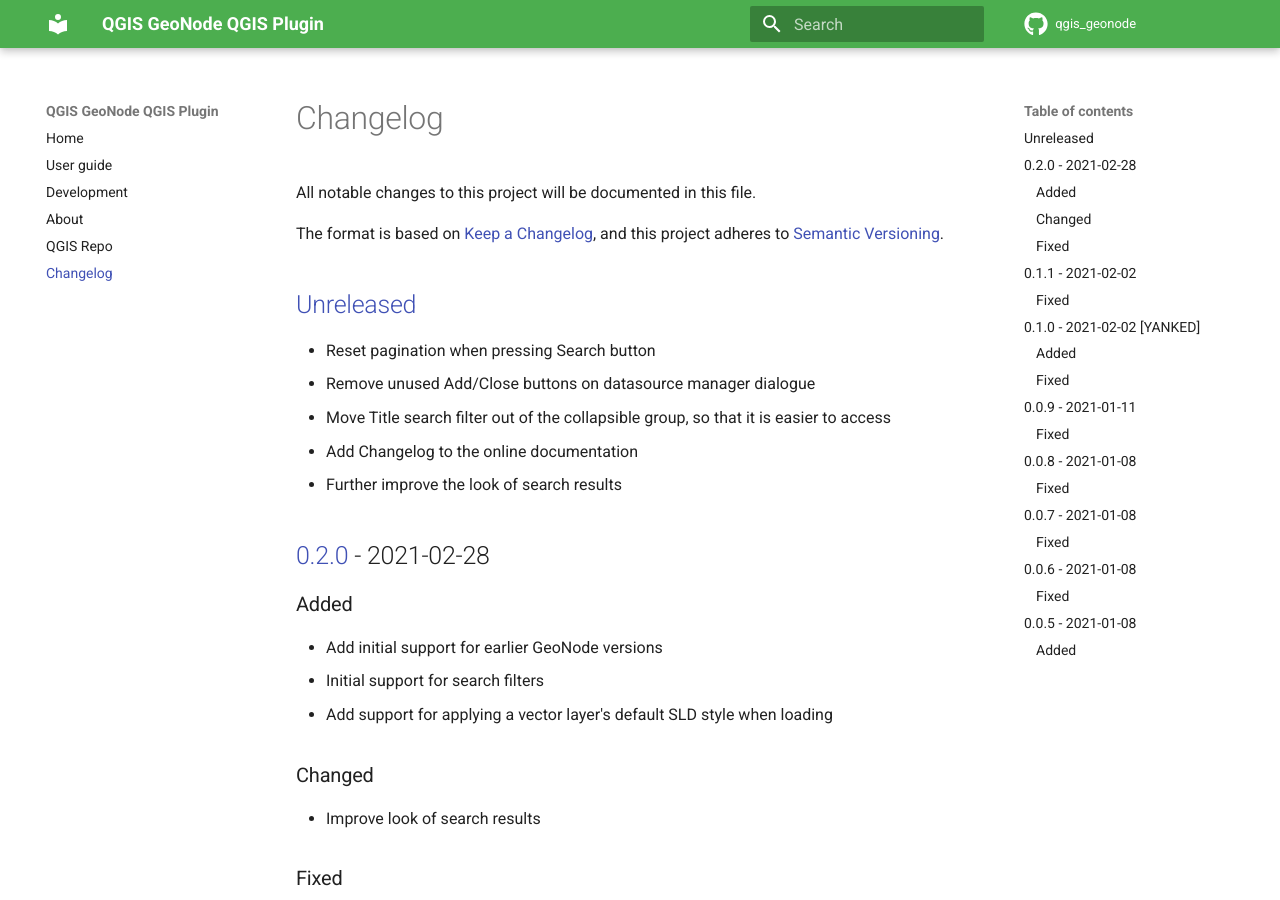
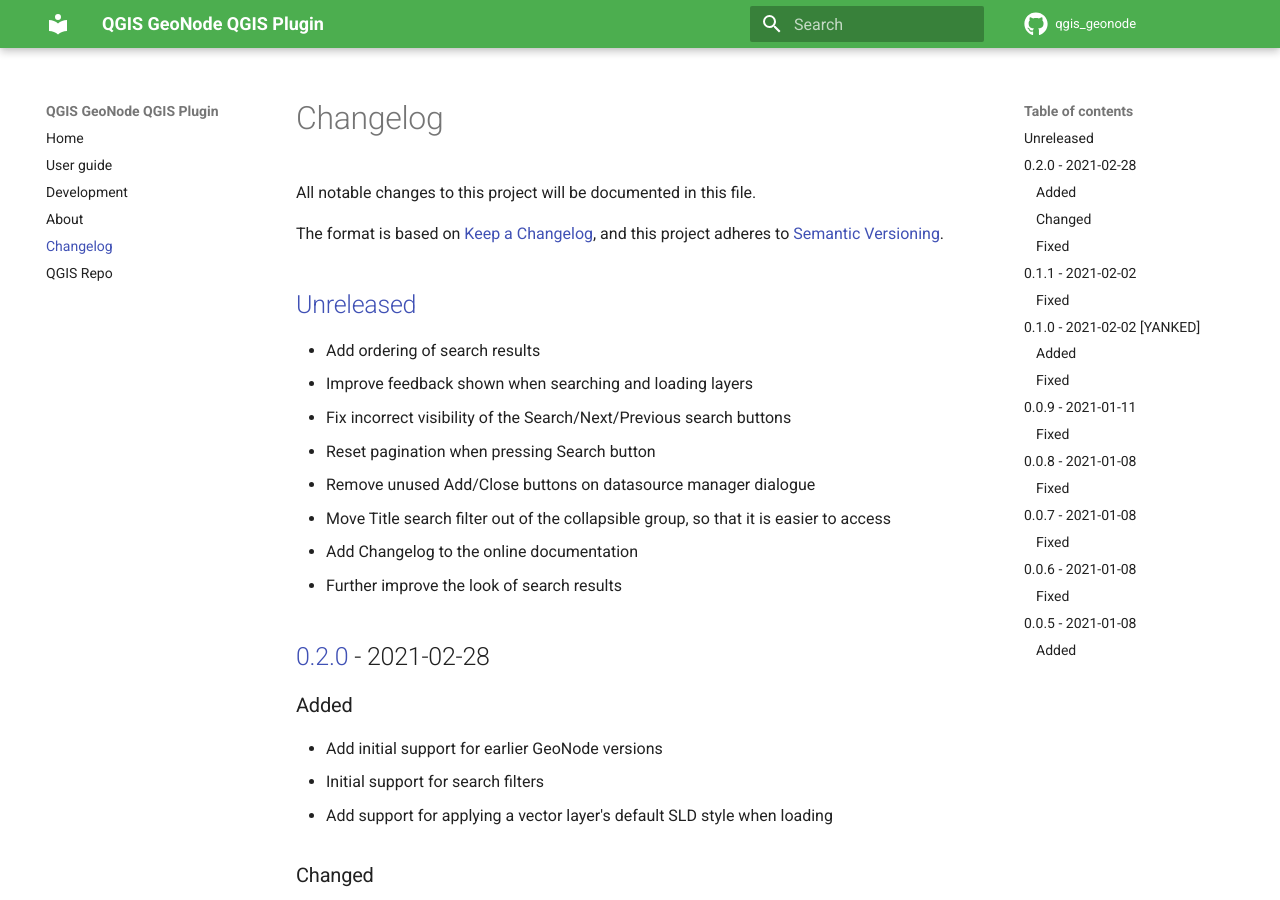
Before and after one commit to GeoNode/QGISGeoNodePlugin, an MkDocs documentation site: the page built from docs/changelog-base.md, in a window 1280 px wide and 900 px high. Built offline with MkDocs 1.6.1 and Material for MkDocs 9.7.7, drawn with Linux system fonts in a browser that asks for light colours; comment, search, counter and statistics services are not loaded.

Commit message:
Update CHANGELOG.md

```diff
--- a/CHANGELOG.md
+++ b/CHANGELOG.md
@@ -5,6 +5,9 @@
 and this project adheres to [Semantic Versioning](https://semver.org/spec/v2.0.0.html).
 
 ## [Unreleased]
+- Add ordering of search results
+- Improve feedback shown when searching and loading layers
+- Fix incorrect visibility of the Search/Next/Previous search buttons
 - Reset pagination when pressing Search button
 - Remove unused Add/Close buttons on datasource manager dialogue
 - Move Title search filter out of the collapsible group, so that it is easier to access
--- a/mkdocs.yml
+++ b/mkdocs.yml
@@ -12,8 +12,8 @@
   - User guide: 'user-guide.md'
   - Development: 'development.md'
   - About: 'about.md'
+  - Changelog: 'changelog-base.md'
   - QGIS Repo: 'repo/plugins.xml'
-  - Changelog: 'changelog-base.md'
 
 theme:
   name: material
```
